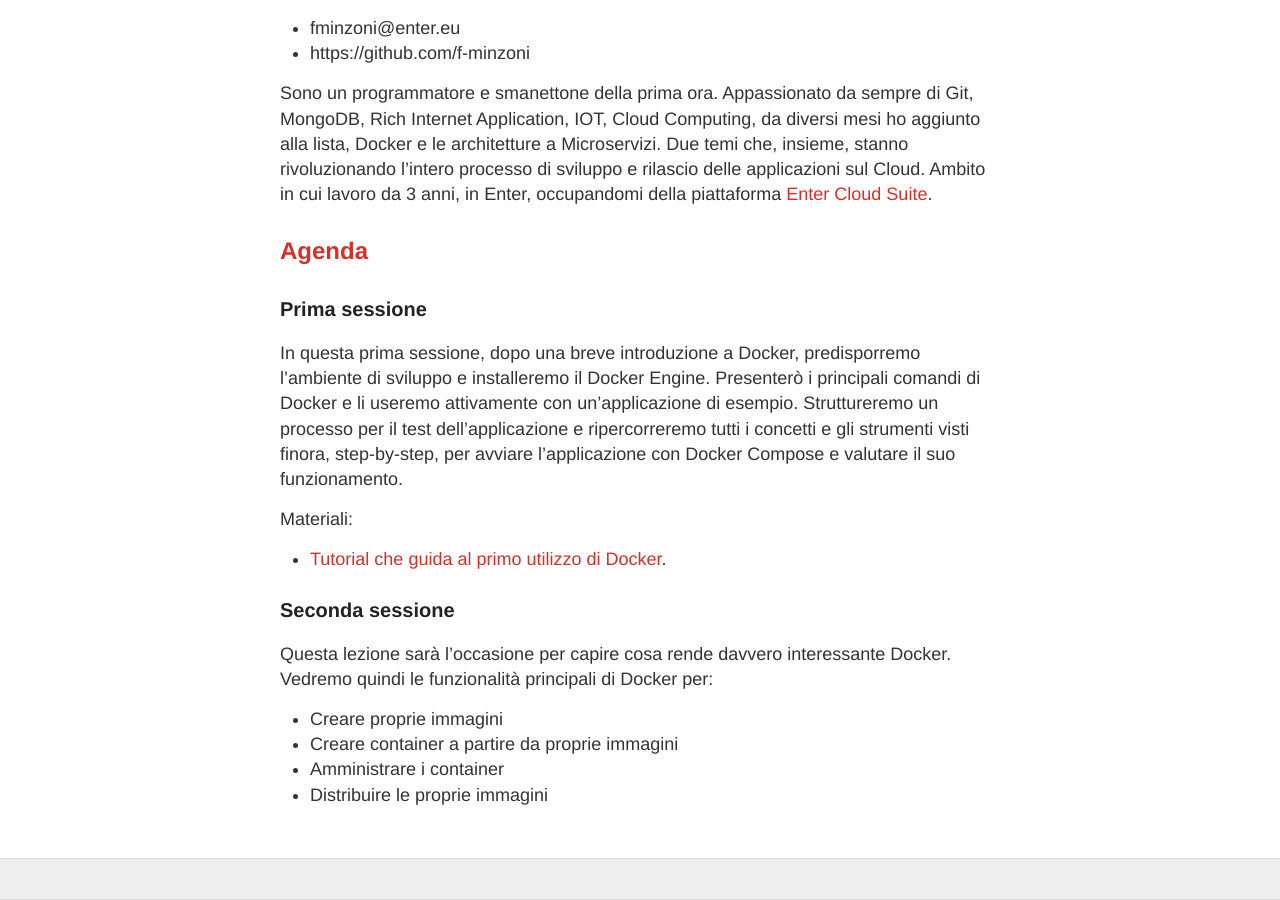
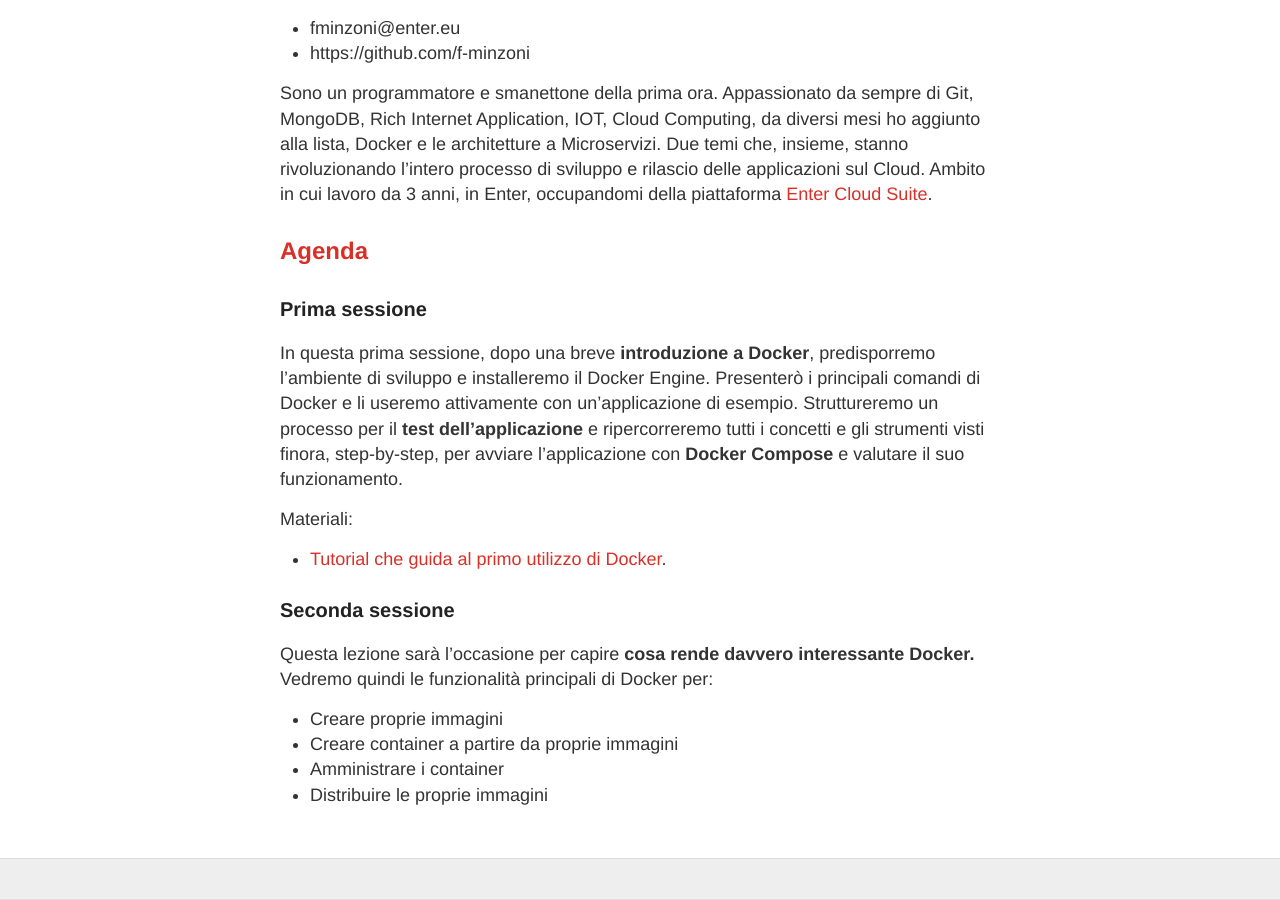
Before and after one commit to LOG-ED/docker-get-started, a Jekyll site: the page built from index.md, in a window 1280 px wide and 900 px high, scrolled down 1060 px. Built offline with Jekyll 4.4.1, drawn with Linux system fonts in a browser that asks for light colours; nearby versions of some CDN libraries.

Commit message:
fix list format

```diff
--- a/index.md
+++ b/index.md
@@ -45,7 +45,7 @@ Sono un programmatore e smanettone della prima ora. Appassionato da sempre di Gi
 
 ### Prima sessione
 
-In questa prima sessione, dopo una breve introduzione a Docker, predisporremo l'ambiente di sviluppo e installeremo il Docker Engine. Presenterò i principali comandi di Docker e li useremo attivamente con un'applicazione di esempio. Struttureremo un processo per il test dell'applicazione e ripercorreremo tutti i concetti e gli strumenti visti finora, step-by-step, per avviare l'applicazione con Docker Compose e valutare il suo funzionamento.
+In questa prima sessione, dopo una breve **introduzione a Docker**, predisporremo l'ambiente di sviluppo e installeremo il Docker Engine. Presenterò i principali comandi di Docker e li useremo attivamente con un'applicazione di esempio. Struttureremo un processo per il **test dell'applicazione** e ripercorreremo tutti i concetti e gli strumenti visti finora, step-by-step, per avviare l'applicazione con **Docker Compose** e valutare il suo funzionamento.
 
 Materiali:
 
@@ -53,7 +53,8 @@ Materiali:
 
 ### Seconda sessione
 
-Questa lezione sarà l'occasione per capire cosa rende davvero interessante Docker. Vedremo quindi le funzionalità principali di Docker per:
+Questa lezione sarà l'occasione per capire **cosa rende davvero interessante Docker.** Vedremo quindi le funzionalità principali di Docker per:
+
 -  Creare proprie immagini
 -  Creare container a partire da proprie immagini
 -  Amministrare i container
```
